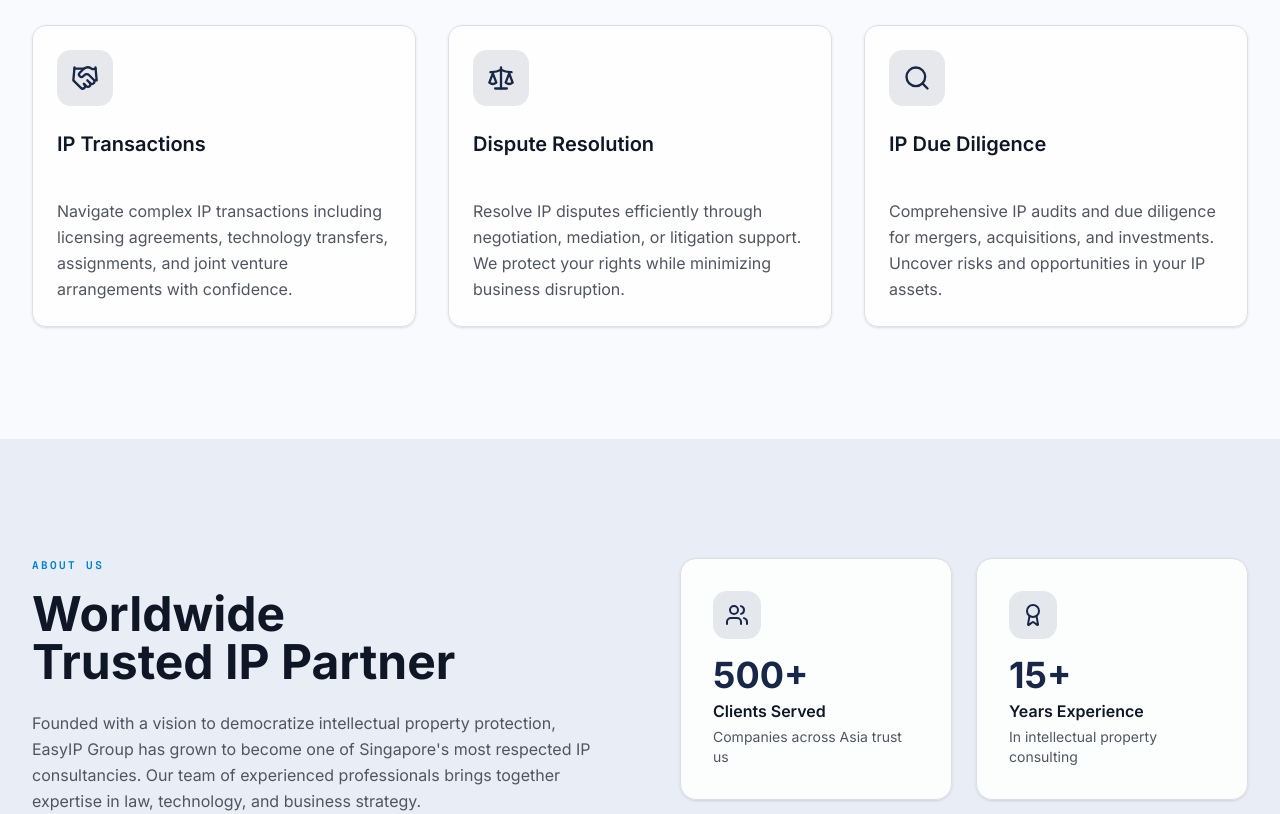
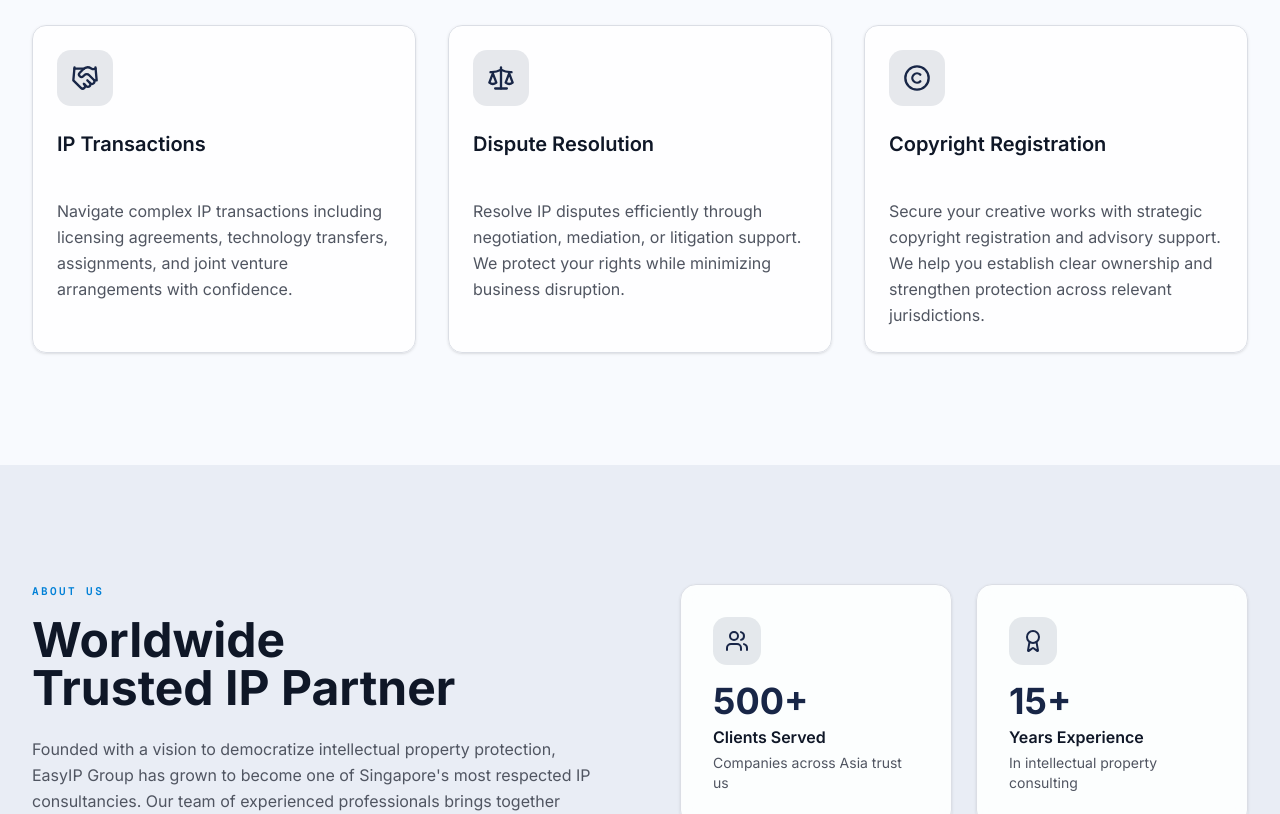
Before and after one commit to DefengSong/easyip-business-website, a Next.js app: page / in a window 1280 px wide. Shown: the part 1480-2294 px from the top of the page. Built offline with nearby package versions, Linux system fonts and the light colour scheme.

Commit message:
Services: replace IP Due Diligence with Copyright Registration
Made-with: Cursor

```diff
--- a/components/services-section.tsx
+++ b/components/services-section.tsx
@@ -5,7 +5,7 @@ import {
   BadgeCheck,
   Handshake,
   Scale,
-  Search
+  Copyright
 } from "lucide-react"
 
 const services = [
@@ -40,10 +40,10 @@ const services = [
       "Resolve IP disputes efficiently through negotiation, mediation, or litigation support. We protect your rights while minimizing business disruption.",
   },
   {
-    icon: Search,
-    title: "IP Due Diligence",
+    icon: Copyright,
+    title: "Copyright Registration",
     description:
-      "Comprehensive IP audits and due diligence for mergers, acquisitions, and investments. Uncover risks and opportunities in your IP assets.",
+      "Secure your creative works with strategic copyright registration and advisory support. We help you establish clear ownership and strengthen protection across relevant jurisdictions.",
   },
 ]
 
```
